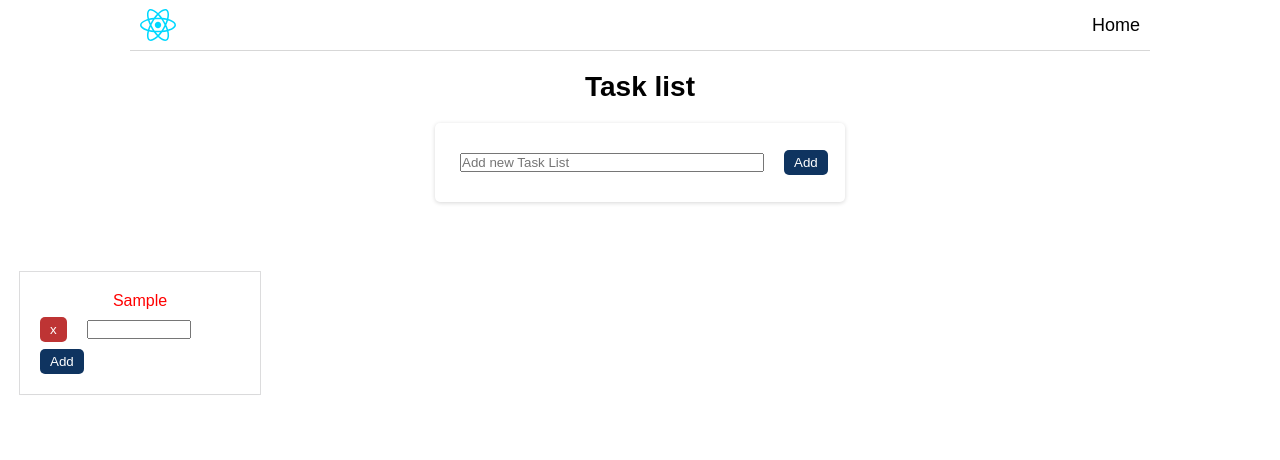
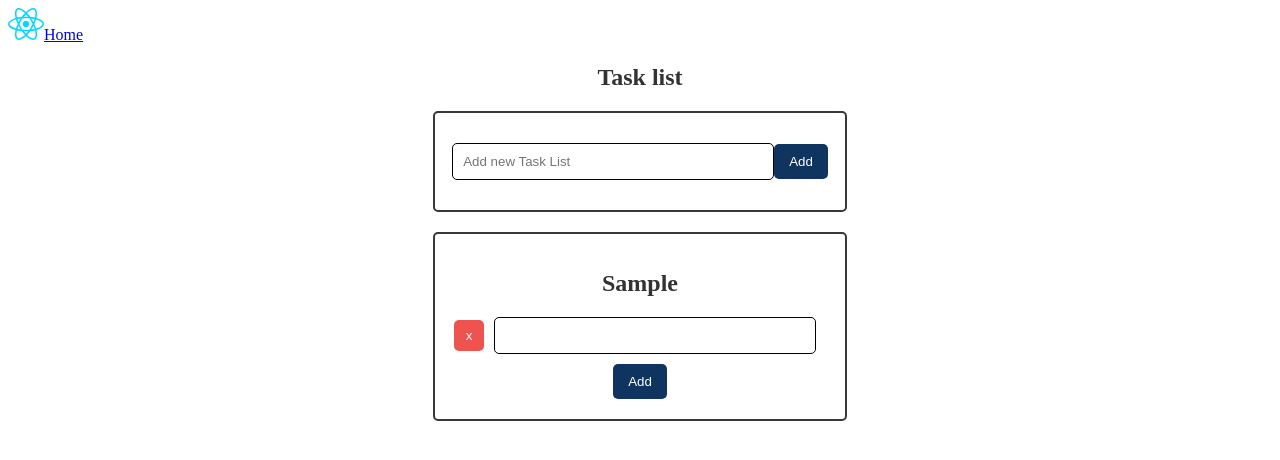
Before and after one commit to hunggtham/todo-list, a React (Vite) app: page / in a window 1280 px wide. Both pictures are taken after typing "Sample" into the empty fields and a click on the button "Add". Shown: the top 460 px of the page. Built offline with nearby package versions, Linux system fonts and the light colour scheme.

Commit message:
decorating style

```diff
--- a/package.json
+++ b/package.json
@@ -11,7 +11,8 @@
   },
   "dependencies": {
     "react": "^18.2.0",
-    "react-dom": "^18.2.0"
+    "react-dom": "^18.2.0",
+    "styled-components": "^6.1.1"
   },
   "devDependencies": {
     "@types/react": "^18.2.15",
--- a/src/App.css
+++ b/src/App.css
@@ -1,4 +1,4 @@
-.App {
+/* .App {
   text-align: center;
 }
 
@@ -40,16 +40,7 @@ ul {
 }
 
 li {
-  font: 16px;
-  list-style: none;
-  margin: 20px 5px;
-  box-shadow: rgba(0, 0, 0, 0.16) 0px 1px 4px;
-  border-radius: 5px;
-  padding: 10px;
-  display: flex;
-  justify-content: space-between;
-  align-items: center;
-  cursor: pointer;
+
 }
 
 li.completed {
@@ -134,4 +125,4 @@ ul > input {
   display: flex;
   justify-content: center;
   color: red;
-}
+} */
--- a/src/component/AddNewList.jsx
+++ b/src/component/AddNewList.jsx
@@ -1,5 +1,17 @@
 import React, { useState, useEffect } from "react";
 import TaskList from "./TaskList";
+import styled from "styled-components";
+import {
+  BoxContainer,
+  ButtonTrigger,
+  StyledInput,
+  StyledTitle,
+} from "./CommonStyle";
+
+const StyledAddNewList = styled.div`
+  text-align: center;
+  margin-top: 20px;
+`;
 
 const AddNewList = () => {
   const [title, setTitle] = useState("");
@@ -41,22 +53,20 @@ const AddNewList = () => {
     localStorage.removeItem(`tasks_${index}`);
   };
   return (
-    <>
-      <h1>Task list</h1>
-      <div className="box">
-        <input
+    <StyledAddNewList>
+      <StyledTitle>Task list</StyledTitle>
+      <BoxContainer>
+        <StyledInput
           type="text"
           value={title}
+          placeholder="Add new Task List"
           onChange={(e) => {
             setTitle(e.target.value);
           }}
-          placeholder="Add new Task List"
         />
-        <button className="trigger" onClick={handleAddList}>
-          Add
-        </button>
+        <ButtonTrigger onClick={handleAddList}>Add</ButtonTrigger>
         <br />
-      </div>
+      </BoxContainer>
       {/* render all list of to do list */}
       {/* {lists.map((list) => list)} */}
       {/*
@@ -77,7 +87,7 @@ const AddNewList = () => {
             setLists={setLists}
           />
         ))}
-    </>
+    </StyledAddNewList>
   );
 };
 
--- /dev/null
+++ b/src/component/CommonStyle.jsx
@@ -0,0 +1,86 @@
+import styled, { css } from "styled-components";
+
+export const theme = {
+  primaryColor: "#333",
+  boxShadow: "rgba(0, 0, 0, 0.16) 0px 1px 4px",
+  backgroundColor: "#fff",
+  borderColor: "#ccc",
+  buttonBgColor: "#0f3460",
+  buttonTextColor: "#ffffff",
+};
+export const BoxContainer = styled.div`
+  width: 400px;
+  margin: 20px auto;
+  box-shadow: ${({ theme }) => theme.boxShadow};
+  padding: 20px 5px;
+  border: 2px solid #3b3737;
+  border-radius: 5px;
+  background-color: ${({ theme }) => theme.backgroundColor};
+`;
+
+export const ButtonTrigger = styled.button`
+  border: 0;
+  border-radius: 5px;
+  background-color: #0f3460;
+  color: #ffffff;
+  padding: 10px 15px;
+  cursor: pointer;
+`;
+export const ButtonDelete = styled.button`
+  border: 0;
+  border-radius: 5px;
+  background-color: #ef5350; /* Use a red color for delete button */
+  color: #fff;
+  padding: 8px 12px;
+  cursor: pointer;
+`;
+
+export const StyledInput = styled.input`
+  width: 300px;
+  margin: 10px 0;
+  padding: 10px;
+  border: 1px solid ${({ theme }) => theme.borderColor};
+  border-radius: 5px;
+`;
+
+export const StyledTitle = styled.h1`
+  display: flex;
+  justify-content: center;
+  color: #333; /* Darken the title color for better readability */
+  font-size: 24px; /* Increase font size for emphasis */
+  margin-bottom: 10px; /* Add some spacing below the title */
+`;
+
+export const StyleLi = styled.li`
+  ${({ completed }) => css`
+    font: 16px;
+    list-style: none;
+    margin: 20px 5px;
+    box-shadow: rgba(0, 0, 0, 0.16) 0px 1px 4px;
+    border-radius: 5px;
+    padding: 10px;
+    display: flex;
+    justify-content: space-between;
+    align-items: center;
+
+    ${completed &&
+    css`
+      text-decoration: line-through;
+      background-color: #e0f7fa;
+    `}
+    :hover {
+      cursor: pointer;
+    }
+  `}
+`;
+
+export const StyledTypography = styled.span`
+  font-family: times, Times New Roman, times-roman, georgia, serif;
+  color: #444;
+  margin: 0;
+  padding: 0px 5px 6px 10px;
+  font-size: 30px;
+  line-height: 44px;
+  letter-spacing: -2px;
+  font-weight: bold;
+`;
--- a/src/component/TaskCard.jsx
+++ b/src/component/TaskCard.jsx
@@ -1,5 +1,6 @@
 /* eslint-disable react/prop-types */
 import React from "react";
+import { ButtonDelete, StyleLi, StyledTypography } from "./CommonStyle";
 
 const TaskCard = (props) => {
   const { task, handleDeleteTask, handleComplete } = props;
@@ -7,15 +8,17 @@ const TaskCard = (props) => {
   const handleCompleteTask = () => {
     handleComplete(task.id);
   };
+  /* adding time counter */
+  return (
+    <>
+      <StyleLi completed={task.complete}>
+        <StyledTypography onClick={handleCompleteTask}>
+          {task.id} - {task.name}
+        </StyledTypography>
 
-  return (
-    <li className={task.complete ? "completed" : "incomplete"}>
-      <span onClick={handleCompleteTask}>{task.name}</span>
-      {/* adding time counter */}
-      <button className="delete" onClick={() => handleDeleteTask(task.id)}>
-        x
-      </button>
-    </li>
+        <ButtonDelete onClick={() => handleDeleteTask(task.id)}>x</ButtonDelete>
+      </StyleLi>
+    </>
   );
 };
 
--- a/src/component/TaskList.jsx
+++ b/src/component/TaskList.jsx
@@ -1,5 +1,18 @@
 import React, { useState, useEffect } from "react";
 import TaskCard from "./TaskCard";
+import styled from "styled-components";
+import {
+  BoxContainer,
+  ButtonDelete,
+  ButtonTrigger,
+  StyledInput,
+  StyledTitle,
+} from "./CommonStyle";
+
+const StyledExtendedComponent = styled(ButtonDelete)`
+  position: relative;
+  right: 10px;
+`;
 
 const TaskList = (props) => {
   const { title, handleDeleteList, listIndex } = props;
@@ -43,19 +56,17 @@ const TaskList = (props) => {
 
   return (
     <>
-      <ul>
-        <p className="tasklist-title">{title}</p>
-        <button className="delete" onClick={onDeleteList}>
+      <BoxContainer style={{ potition: "absolute" }}>
+        <StyledTitle>{title}</StyledTitle>
+        <StyledExtendedComponent onClick={onDeleteList}>
           x
-        </button>
-        <input
+        </StyledExtendedComponent>
+        <StyledInput
           type="text"
           value={newTask}
           onChange={(e) => setNewTask(e.target.value)}
         />
-        <button className="trigger" onClick={handleAdd}>
-          Add
-        </button>
+        <ButtonTrigger onClick={handleAdd}>Add</ButtonTrigger>
         {tasks.map((task) => (
           <TaskCard
             key={task.id}
@@ -64,7 +75,7 @@ const TaskList = (props) => {
             handleComplete={handleComplete}
           />
         ))}
-      </ul>
+      </BoxContainer>
     </>
   );
 };
--- a/src/main.jsx
+++ b/src/main.jsx
@@ -1,7 +1,7 @@
 import React from "react";
 import ReactDOM from "react-dom/client";
 import App from "./App.jsx";
-import "./index.css";
+// import "./index.css";
 
 ReactDOM.createRoot(document.getElementById("root")).render(
   <React.StrictMode>
```
Also changed, not shown: 1 other file (tests, documents, lock files or other folders).
